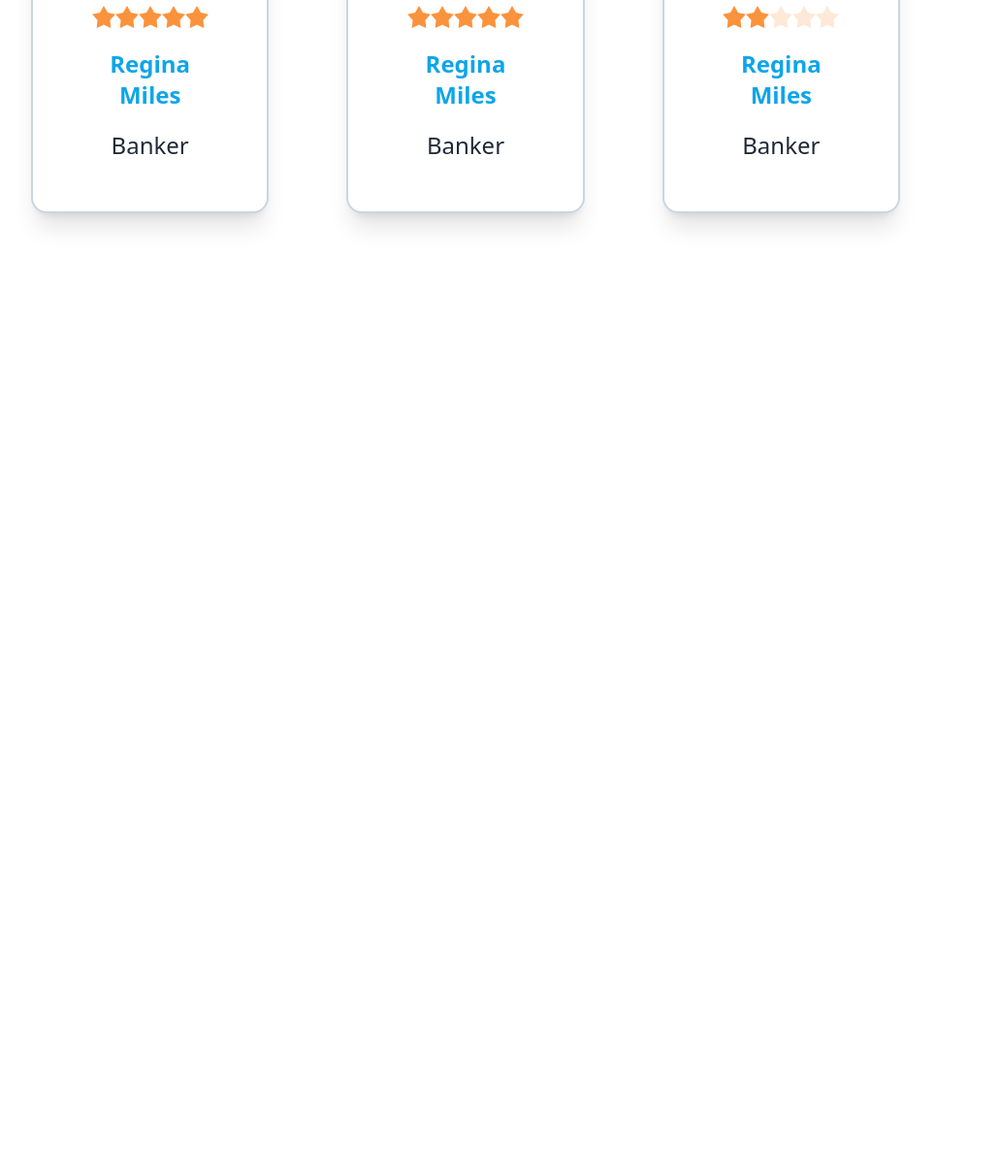
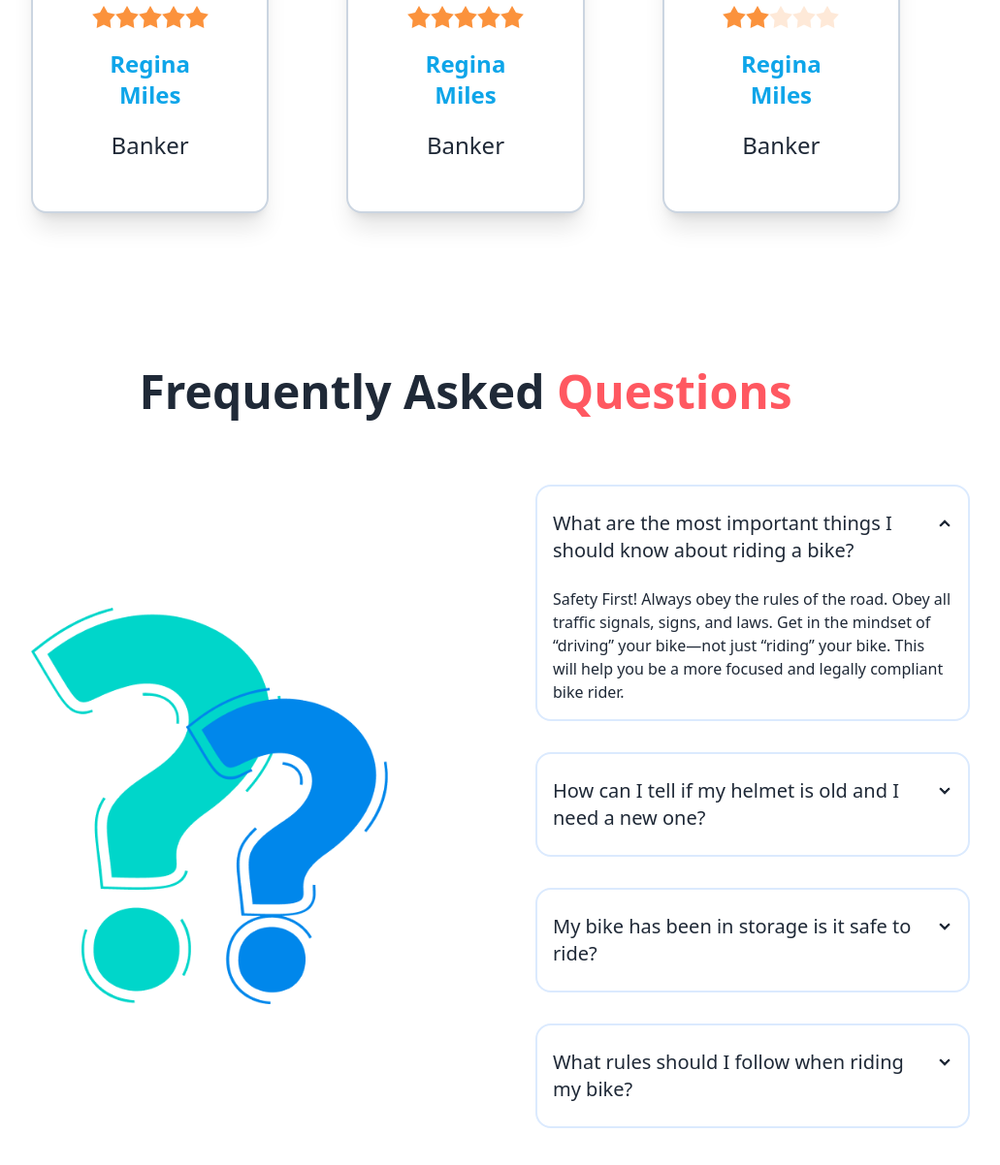
Before and after one commit to mdjasim97/Biker-zone-with-Daisy-UI, a plain HTML site: page index.html in a window 1280 px wide. Shown: the part 2959-4161 px from the top of the page at 97% size, without its empty margins (160-1191 px from the left). Before the commit the page ends 3259 px from the top, so only its background shows below. Drawn offline with nearby package versions, Linux system fonts and the light colour scheme.

Commit message:
User Question & answer section added

```diff
--- a/index.html
+++ b/index.html
@@ -288,7 +288,7 @@
         <section>
           <div class=" mt-20 mx-10 lg:mt-40">
             <h1 class="text-4xl lg:text-5xl text-center font-semibold">Happy <span class="text-error">Clients says</h1>
-            <div class="grid grid-cols-1 md:grid-cols-2 lg:grid-cols-3 m-5 md:m-10 lg:my-20 gap-20">
+            <div class="grid grid-cols-1 md:grid-cols-2 lg:grid-cols-3 mx-5 my-20 md:m-10 lg:my-20 gap-20">
 
               <!-- client One added -->
               <div class="card bg-base-100 p-5 border-2 border-slate-300 shadow-xl">
@@ -367,6 +367,66 @@
           </div>
         </section>
 
+
+        <!-- Quick common new user questions and answers -->
+        <section>
+          <div class="mt-20 lg:mt-40">
+            <h1 class="text-4xl lg:text-5xl text-center font-semibold">Frequently Asked<span class="text-error"> Questions</h1>
+            <div class="grid grid-cols-1 lg:grid-cols-2">
+
+              <div class="flex-1 p-10 lg:p-20 flex justify-center items-center">
+                <img src="./images/others/faq.png" alt="">
+              </div>
+
+              <div class="flex-1 p-5 lg:p-10">
+
+                <div class="collapse collapse-arrow border-2 border-blue-100 space-y-2 my-4 lg:m-8">
+                  <input type="radio" name="my-accordion-2" checked="checked" />
+                  <div class="collapse-title text-xl font-medium">
+                    What are the most important things I should know about riding a bike?
+                  </div>
+                  <div class="collapse-content">
+                    <p>Safety First! Always obey the rules of the road. Obey all traffic signals, signs, and laws. Get in the mindset of “driving” your bike—not just “riding” your bike. This will help you be a more focused and legally compliant bike rider. </p>
+                  </div>
+                </div>
+
+                <div class="collapse collapse-arrow border-2 border-blue-100 space-y-2 my-4 lg:m-8">
+                  <input type="radio" name="my-accordion-2" />
+                  <div class="collapse-title text-xl font-medium">
+                    How can I tell if my helmet is old and I need a new one?
+                  </div>
+                  <div class="collapse-content">
+                    <p>Safety First! Always obey the rules of the road. Obey all traffic signals, signs, and laws. Get in the mindset of “driving” your bike—not just “riding” your bike. This will help you be a more focused and legally compliant bike rider.</p>
+                  </div>
+                </div>
+
+                <div class="collapse collapse-arrow border-2 border-blue-100 space-y-2 my-4 lg:m-8">
+                  <input type="radio" name="my-accordion-2" />
+                  <div class="collapse-title text-xl font-medium">
+                    My bike has been in storage is it safe to ride?
+                  </div>
+                  <div class="collapse-content">
+                    <p class="text-base">Safety First! Always obey the rules of the road. Obey all traffic signals, signs, and laws. Get in the mindset of “driving” your bike—not just “riding” your bike. This will help you be a more focused and legally compliant bike rider.</p>
+                  </div>
+                </div>
+
+                <div class="collapse collapse-arrow border-2 border-blue-100 space-y-2 my-4 lg:m-8">
+                  <input type="radio" name="my-accordion-2" />
+                  <div class="collapse-title text-xl font-medium">
+                    What rules should I follow when riding my bike?
+                  </div>
+                  <div class="collapse-content">
+                    <p class="text-base">Safety First! Always obey the rules of the road. Obey all traffic signals, signs, and laws. Get in the mindset of “driving” your bike—not just “riding” your bike. This will help you be a more focused and legally compliant bike rider.</p>
+                  </div>
+                </div>
+
+              </div>
+
+            </div>
+
+          </div>
+        </section>
+
        </main>
 
 
```
